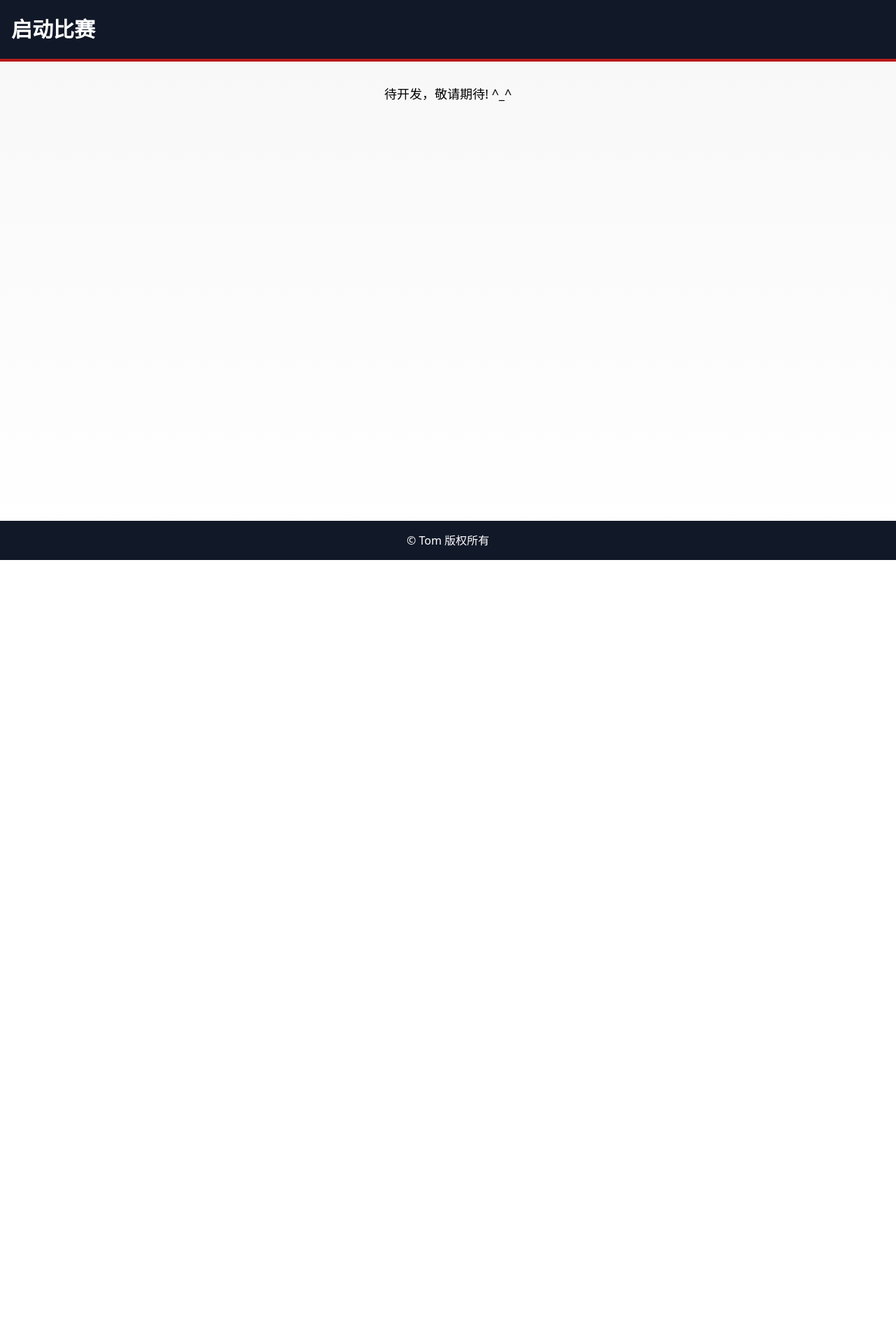
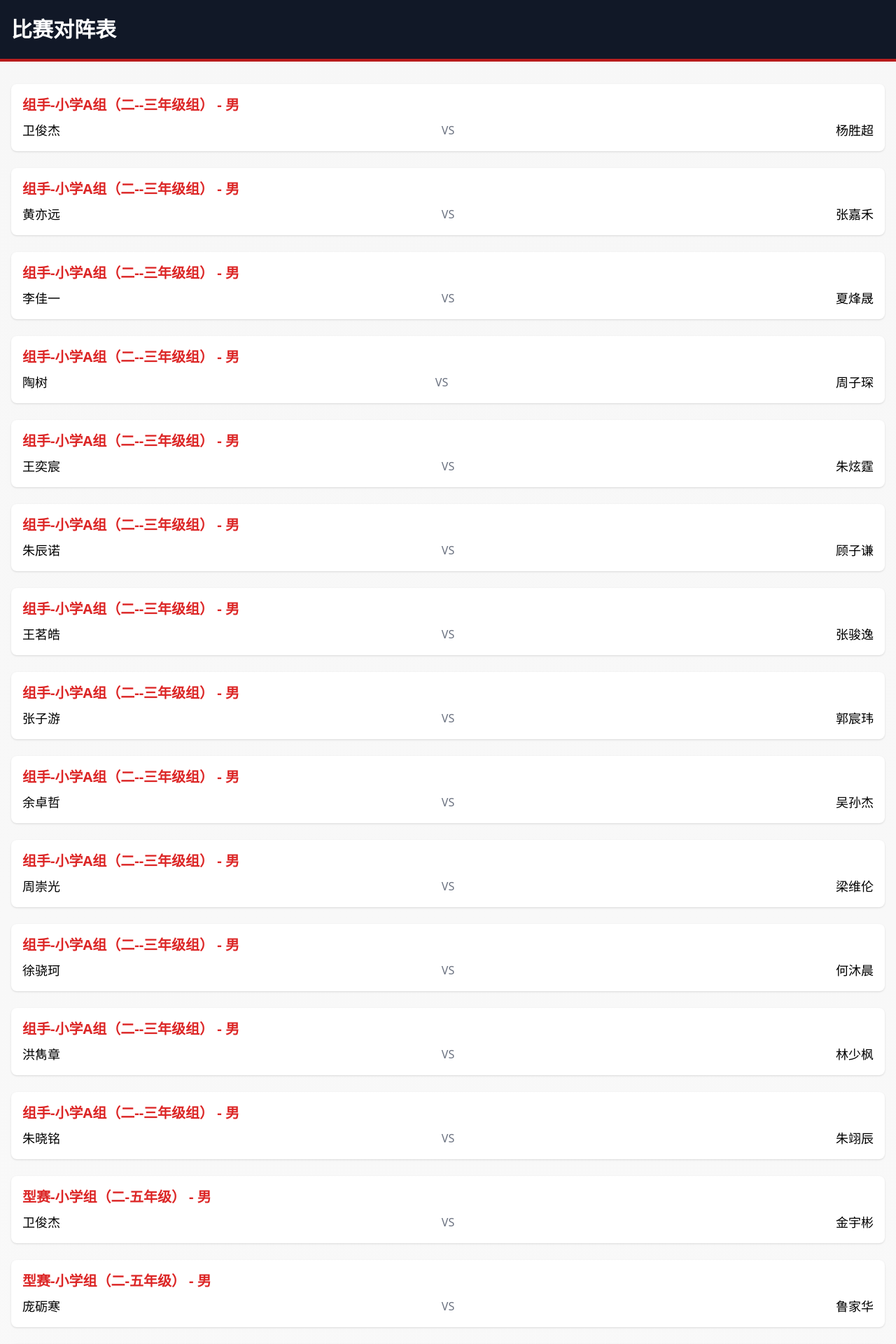
Before and after one commit to tomlay0520/karate_comp, a Flask app: page /stu_generate_matching in a window 1280 px wide. Shown: the top 1920 px of the page at 70% size. Before the commit the page ends 800 px from the top, so only its background shows below. Run offline with Flask 3, Linux system fonts and the light colour scheme; some libraries are stand-ins or nearby versions.

Commit message:
修复了一些问题
成功修复两个页面问题,修复了对阵表功能，成功跑通代码

```diff
--- a/app.py
+++ b/app.py
@@ -172,16 +172,18 @@ def stu_generate_matching():
     for gender in groups.get('students', {}):
         for group in groups['students'][gender]:
             for program in groups['students'][gender][group]:
-                players = groups['students'][gender][group][program]
-                for i in range(0, len(players), 2):
-                    if i + 1 < len(players):
-                        matches.append({
-                            'player1': players[i].name,
-                            'player2': players[i+1].name,
-                            'gender': gender,
-                            'group': group,
-                            'program': program
-                        })
+                for subgroup in groups['students'][gender][group][program]:
+                    players = groups['students'][gender][group][program][subgroup]
+                    for i in range(0, len(players), 2):
+                        if i + 1 < len(players):
+                            matches.append({
+                                'player1': players[i].name,
+                                'player2': players[i+1].name,
+                                'gender': gender,
+                                'group': group,
+                                'program': program,
+                                'subgroup': subgroup
+                            })
     return render_template('stu_generate_matching.html', matches=matches)
 
 def categorize_players():
@@ -262,11 +264,5 @@ def find_available_port(start_port=5000, max_attempts=10):
     raise OSError(f"无法在端口{start_port}-{start_port+max_attempts-1}范围内找到可用端口")
 
 if __name__ == '__main__':
-    try:
-        port = find_available_port()
-        url = f'http://127.0.0.1:{port}'
-        print(f"正在启动服务器，访问地址: {url}")
-        webbrowser.open(url)
-        app.run(host='127.0.0.1', port=port, debug=True)
-    except OSError as e:
-        print(f"启动失败: {str(e)}")
+    app.run(host='127.0.0.1', port=5000, debug=True)
+    # 移除了webbrowser.open调用，避免重复打开页面
--- a/templates/stu_generate_matching.html
+++ b/templates/stu_generate_matching.html
@@ -17,11 +17,28 @@
 <body class="min-h-screen flex flex-col">
     <header class="karate-header bg-gray-900 text-white py-6">
         <div class="container mx-auto px-4">
-            <h1 class="text-3xl font-bold">启动比赛</h1>
+            <h1 class="text-3xl font-bold">比赛对阵表</h1>
         </div>
     </header>
-    <main class="flex-grow container mx-auto px-4 py-8 text-center">
-        <p class="text-lg">待开发，敬请期待! ^_^</p>
+    <main class="flex-grow container mx-auto px-4 py-8">
+        {% if matches %}
+        <div class="space-y-6">
+            {% for match in matches %}
+            <div class="bg-white p-4 rounded-lg shadow">
+                <h3 class="text-xl font-semibold text-red-600 mb-2">
+                    {{ match.group }} - {{ match.gender }}
+                </h3>
+                <div class="flex justify-between items-center">
+                    <span class="text-lg">{{ match.player1 }}</span>
+                    <span class="mx-4 text-gray-500">VS</span>
+                    <span class="text-lg">{{ match.player2 }}</span>
+                </div>
+            </div>
+            {% endfor %}
+        </div>
+        {% else %}
+        <p class="text-lg text-center text-gray-600">暂无对阵数据</p>
+        {% endif %}
     </main>
     <footer class="bg-gray-900 text-white py-4">
         <div class="container mx-auto px-4 text-center">
```
Also changed, not shown: model/ath.db, templates/ibok.html (added).
